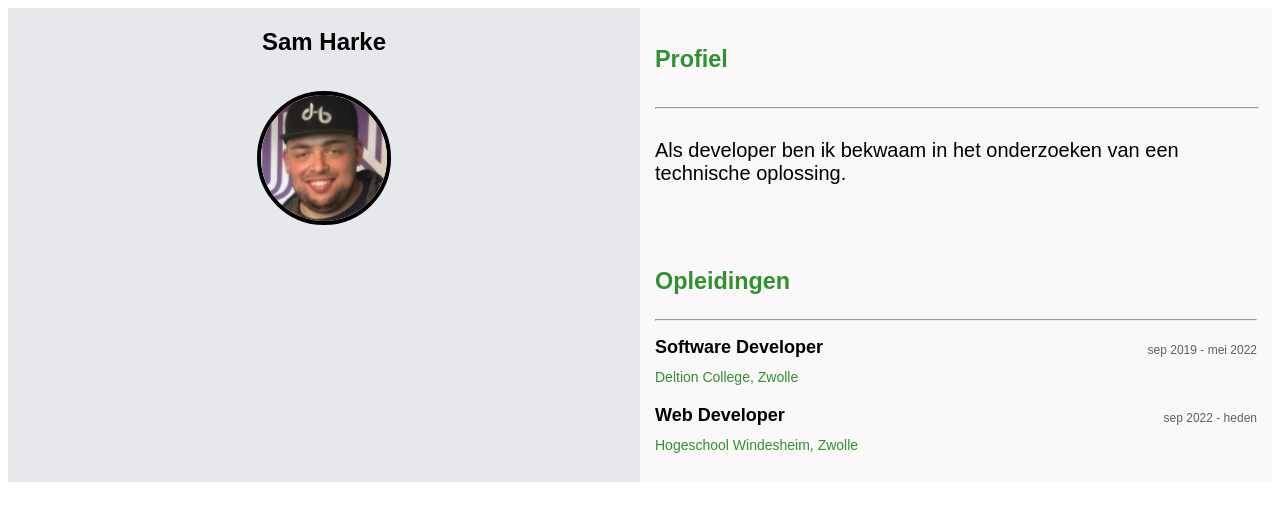
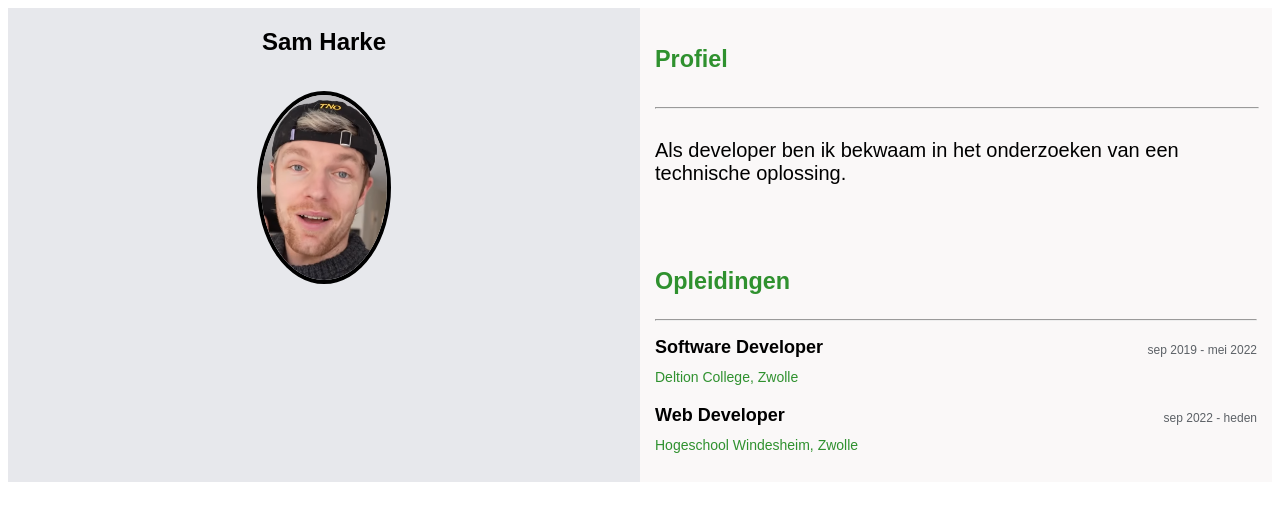
Before and after one commit to SamHarke03/Les1Website, a plain HTML site: page index.html in a window 1280 px wide. Drawn offline with Linux system fonts and the light colour scheme.

Commit message:
Enzo Knol

```diff
--- a/index.html
+++ b/index.html
@@ -12,7 +12,7 @@
 <div class="page">
     <section class="personalia">
 
-        <img class="person-logo" src="images/qucee.jpg">
+        <img class="person-logo" src="images/enzoknol.png">
         <h1 class="person-name">Sam Harke</h1>
 
     </section>
```
Also changed, not shown: images/enzoknol.png (added).
